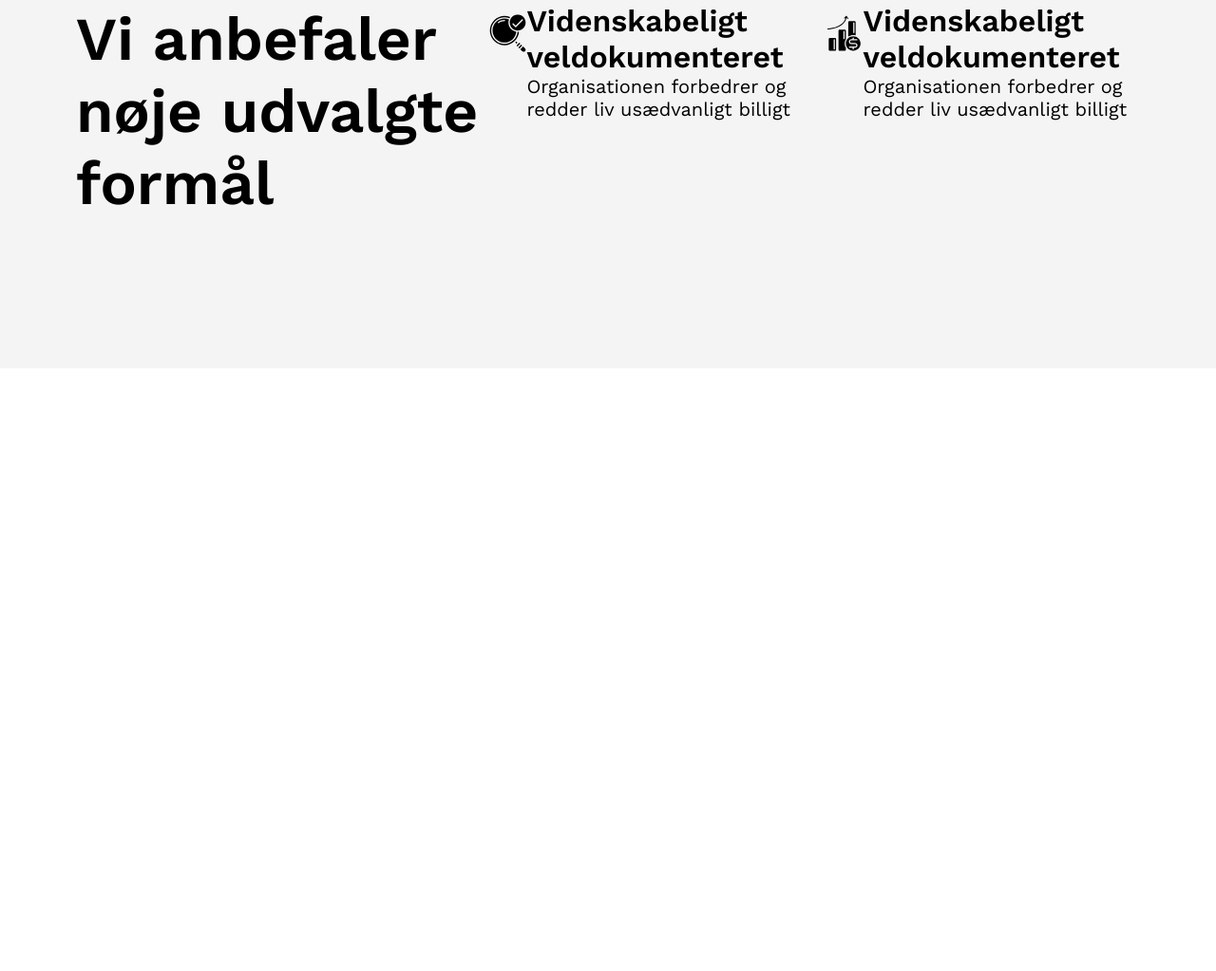
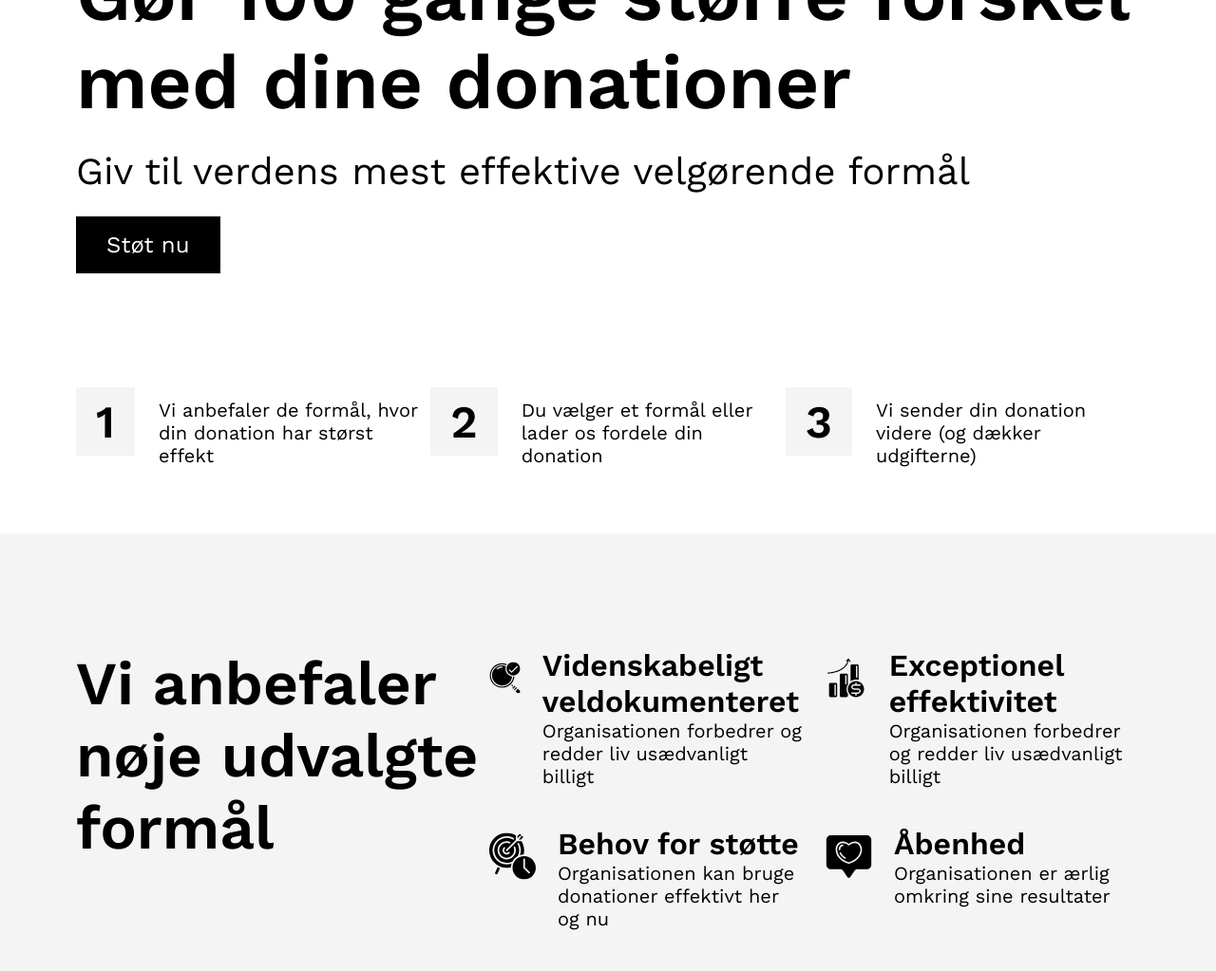
Before and after one commit to deniskolomoyets/denmarkcharity, a website: page index.html in a window 1280 px wide. Shown: the part 276-1299 px from the top of the page at 95% size. Before the commit the page ends 800 px from the top, so only its background shows below. Drawn offline with nearby package versions, Linux system fonts and the light colour scheme.

Commit message:
section goals upgrd-1

```diff
--- a/css/blocks/goals.css
+++ b/css/blocks/goals.css
@@ -0,0 +1,64 @@
+.goals {
+    display: flex;
+    padding-top: 120px;
+    padding-bottom: 157px;
+    background-color: #f4f4f4;
+    min-height: 502px;
+  }
+
+  .goals-header {
+    display: flex;
+
+  }
+  .goals-header-title {
+    display: flex;
+    font-weight: 600;
+    font-size: 64px;
+  }
+
+  .goals-cards-test {
+    display: flex;
+    /* flex-direction: column;
+    justify-content: space-between;
+    align-items: center; */
+    max-width: 410px;
+    padding-right: 23px;
+  }
+
+  .goals-header-head {
+    display: flex;
+    max-width: 435px;
+  }
+
+  .goals-card-title {
+    display: flex;
+    flex-direction: column;
+    font-weight: 600;
+    font-size: 32px;
+  }
+  .goals-card-text {
+    display: flex;
+    max-width: 323px;
+    font-weight: 400;
+    font-size: 20px;
+    padding-bottom: 40px;
+  }
+
+  .goals-cards {
+    display: flex;
+    flex-direction: column;
+  }
+
+  .goals-header-content {
+    display: flex;
+    width: 845px;
+  }
+
+  .goals-card-img {
+    padding-right: 23px;
+  }
+
+  .goals-card-img > img {
+    width: 61px;
+    height: 64px;
+  }
--- a/css/style.css
+++ b/css/style.css
@@ -14,67 +14,6 @@ body {
   display: none !important;
 }
 
-.goals {
-  display: flex;
-  padding-top: 120px;
-  padding-bottom: 157px;
-  background-color: #f4f4f4;
-  min-height: 502px;
-}
-
-.goals-header {
-  display: flex;
-}
-.goals-header-title {
-  display: flex;
-  font-weight: 600;
-  font-size: 64px;
-
-}
-
-
-.goals-cards-test {
-  display: flex;
-  /* flex-direction: column;
-  justify-content: space-between;
-  align-items: center; */
-  height: 130px;
-  max-width: 410px;
-}
-
-
-
-.goals-header-head {
-  max-width: 435px;
-}
-
-.goals-card-title {
-  display: flex;
-  flex-direction: column;
-  font-weight: 600;
-  font-size: 32px;
-}
-.goals-card-text {
-  display: flex;
-  max-width: 323px;
-
-  font-weight: 400;
-  font-size: 20px;
-}
-
-.goals-cards {
-  display: flex;
-  flex-direction: row;
-}
-
-.goals-header-content {
-  width: 845px;
-}
-
-img {
-  height: 64px;
-  width: 64px;
-}
 
 
 /* .container-wide {
--- a/index.html
+++ b/index.html
@@ -36,7 +36,7 @@
       </div>
     </header>
     <main>
-      <section class="home none">
+      <section class="home">
         <div class="container">
           <div class="home-content">
             <h1 class="home-heading">Gør 100 gange større forskel med dine donationer</h1>
@@ -77,20 +77,40 @@
             <div class="goals-header-content">
               <div class="goals-cards">
                 <div class="goals-cards-test">
-                  <div class="goals-card-img"> <img class="imgr" src="./img/loop.svg" alt="Loop" /></div>
+                  <div class="goals-card-img"> <img src="./img/loop.svg" alt="Loop" /></div>
 
                   <div class="goals-card-title">
                     <div class="goals-card-title">Videnskabeligt veldokumenteret</div>
-                    <div class="goals-card-text">Organisationen forbedrer og redder liv usædvanligt billigt</div>
+                    <div class="goals-card-text pad">Organisationen forbedrer og redder liv usædvanligt billigt</div>
 
                   </div>
 
                 </div>
                 <div class="goals-cards-test">
-                  <div class="goals-card-img"> <img class="imgr" src="./img/diagram.svg" alt="Loop" /></div>
+                  <div class="goals-card-img"> <img src="./img/time.svg" alt="Loop" /></div>
                   <div class="goals-card-title">
-                    <div class="goals-card-title">Videnskabeligt veldokumenteret</div>
-                    <div class="goals-card-text">Organisationen forbedrer og redder liv usædvanligt billigt</div>
+                    <div class="goals-card-title">Behov for støtte</div>
+                    <div class="goals-card-text">Organisationen kan bruge donationer effektivt her og nu</div>
+                  </div>
+
+                </div>
+              </div>
+              <div class="goals-cards">
+                <div class="goals-cards-test">
+                  <div class="goals-card-img"> <img src="./img/diagram.svg" alt="Loop" /></div>
+
+                  <div class="goals-card-title">
+                    <div class="goals-card-title">Exceptionel effektivitet</div>
+                    <div class="goals-card-text pad">Organisationen forbedrer og redder liv usædvanligt billigt</div>
+
+                  </div>
+
+                </div>
+                <div class="goals-cards-test">
+                  <div class="goals-card-img"> <img src="./img/message.svg" alt="Loop" /></div>
+                  <div class="goals-card-title">
+                    <div class="goals-card-title">Åbenhed</div>
+                    <div class="goals-card-text">Organisationen er ærlig omkring sine resultater</div>
                   </div>
 
                 </div>
```
